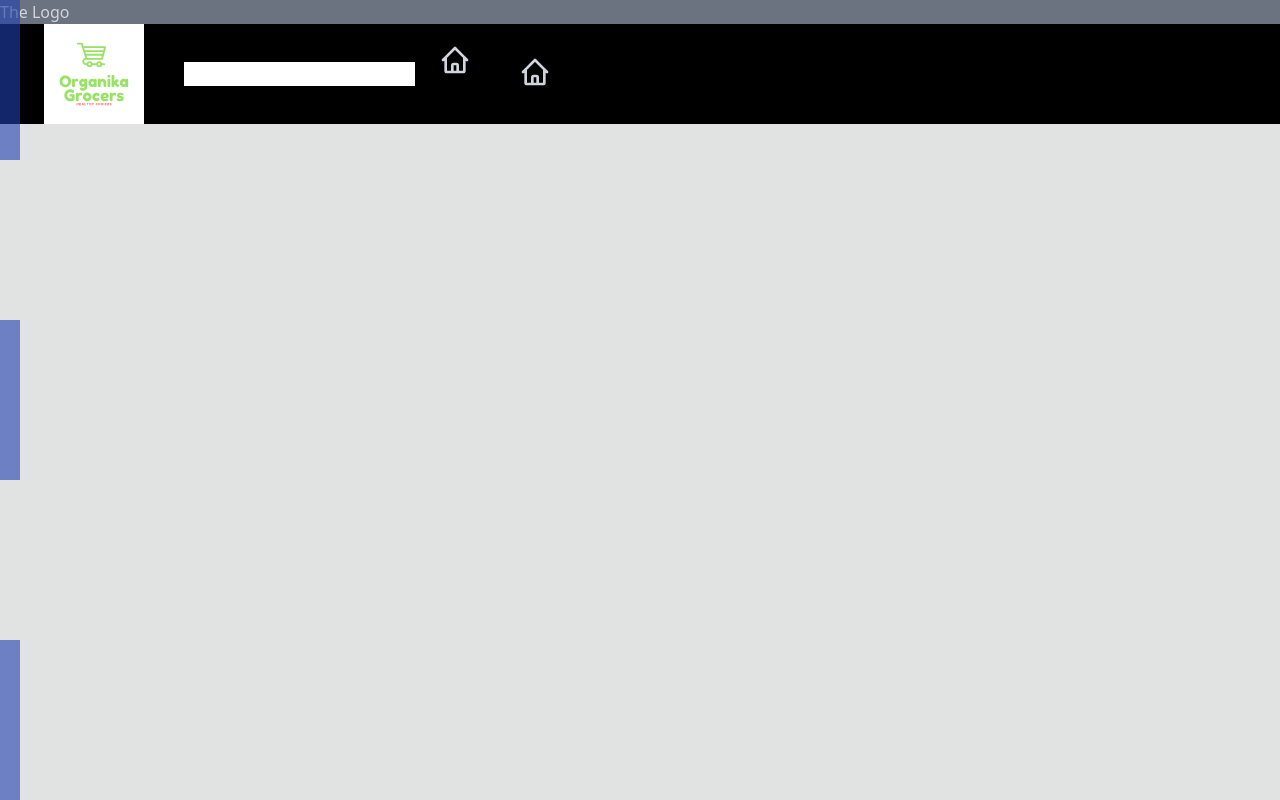
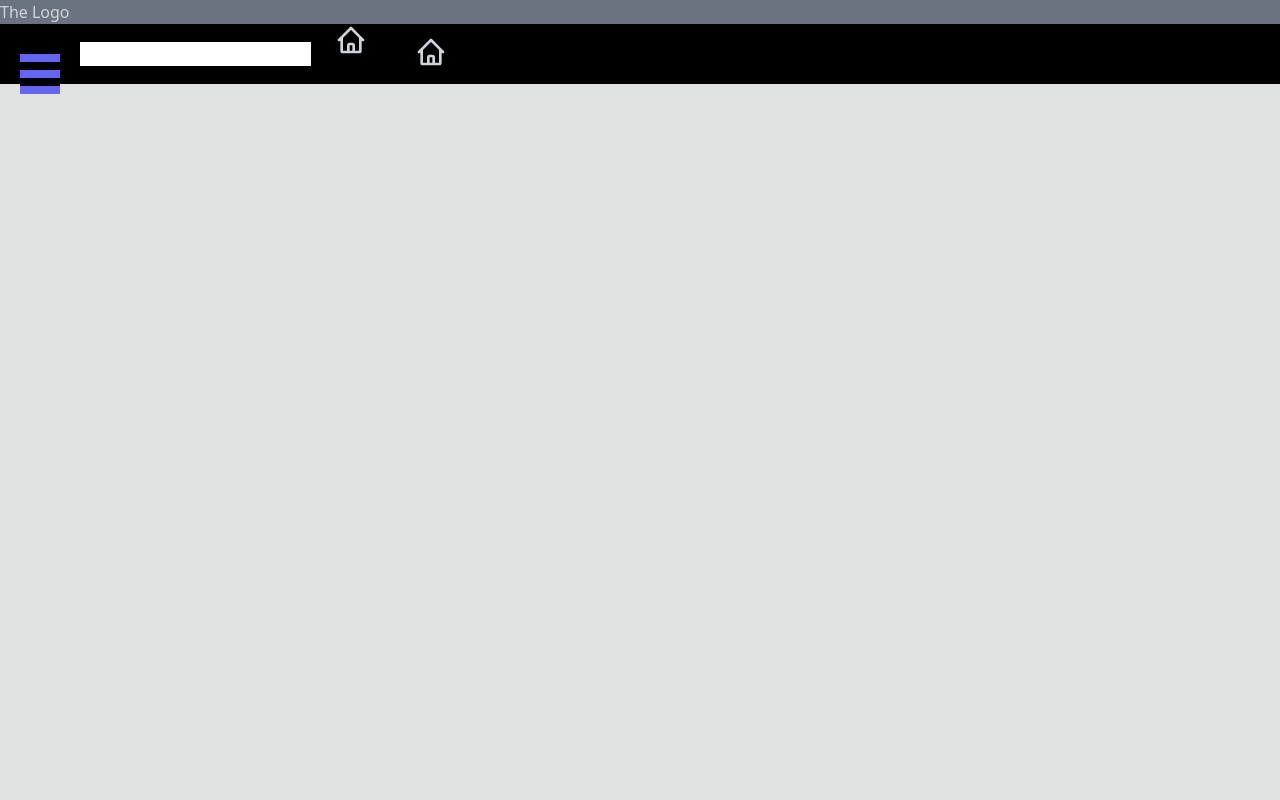
Before and after one commit to TheOverLordEA/ecommerce-website-next, a Next.js app: page / in a window 1280 px wide. Built offline with nearby package versions, Linux system fonts and the light colour scheme.

Commit message:
the burger menu created with react-burger-menu

```diff
--- a/components/Header.js
+++ b/components/Header.js
@@ -13,16 +13,12 @@ import Search from "./Search";
 
 const Header = () => {
   return (
-    <header className="flex items-center bg-black">
-      <NavMenu />
-      <Image
-        className="object-contain"
-        src={EBrand}
-        alt="a image"
-        width={180}
-        height={100}
-      />
-      <Search className="flex flex: 1 1 0% items-center" />
+    <header className="flex items-center bg-black w-auto">
+      <div className="w-20 flex p-5">
+        <NavMenu />
+      </div>
+
+      <Search className="flex flex: 1 1 0% items-center rounded" />
       <div className="flex items-center">
         <HeaderItem title="HOME" Icon={HomeIcon} />
         <HeaderItem title="" Icon={HomeIcon} />
--- a/components/NavMenu.js
+++ b/components/NavMenu.js
@@ -17,14 +17,17 @@ class NavMenu extends React.Component {
   }
   render() {
     return (
+      <div>
         <Menu
+          left
           noOverlay
           isOpen={this.state.menuOpen}
           onStateChange={(state) => this.handleStateChange(state)}
-        burgerBarClassName="bg-blue-800 w-5 h-1"
-        burgerButtonClassName="flex w-1 h-1"
-        menuClassName="w-1"
+          burgerButtonClassName="w-10 h-10 bg-black fixed"
+          menuClassName="bg-black"
+          burgerBarClassName="bg-indigo-500"
         >
+          <button ReactBurgerMenuBtn="width-1">
             <Link href="/" alt="">
               <a onClick={() => this.closeMenu()}>Build</a>
             </Link>
@@ -34,7 +37,9 @@ class NavMenu extends React.Component {
             <Link href="/">
               <a onClick={() => this.closeMenu()}>Build</a>
             </Link>
+          </button>
         </Menu>
+      </div>
     );
   }
 }
```
Lines whose indentation alone changed are shown as unchanged.
